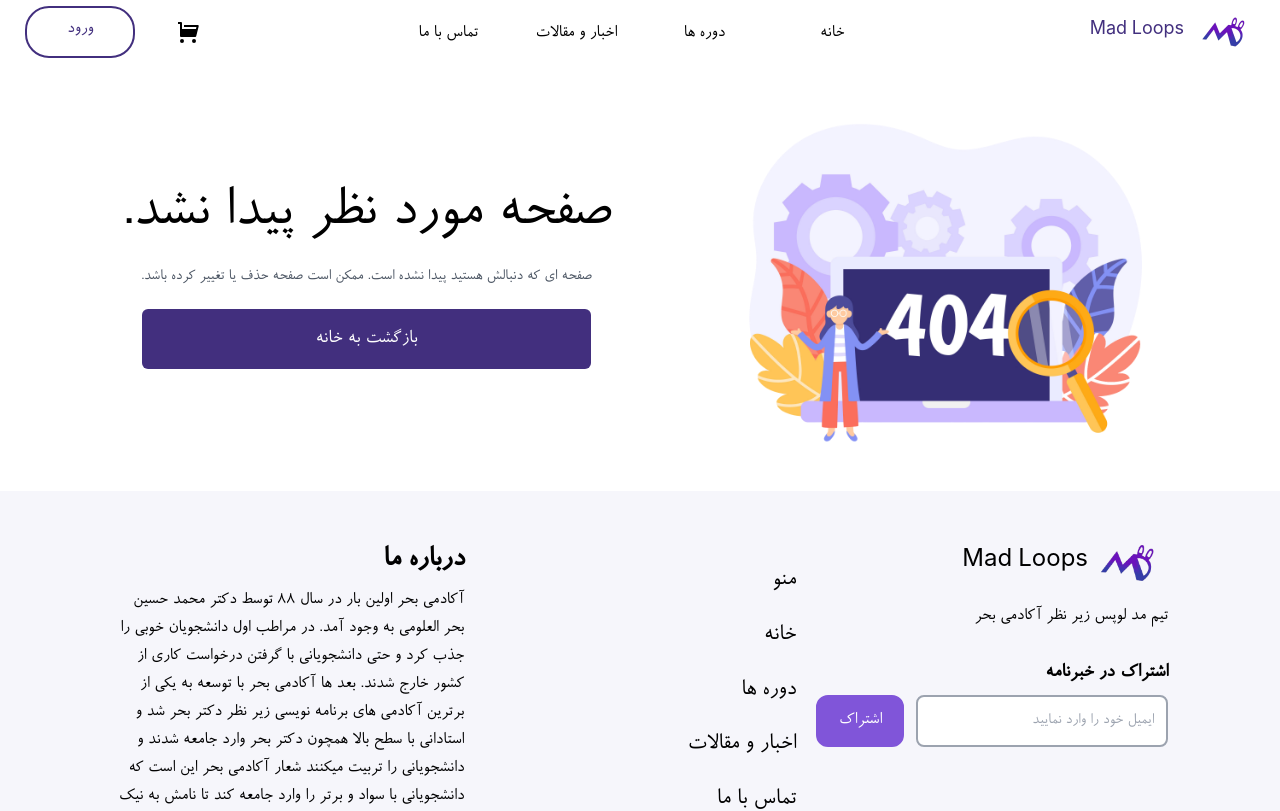
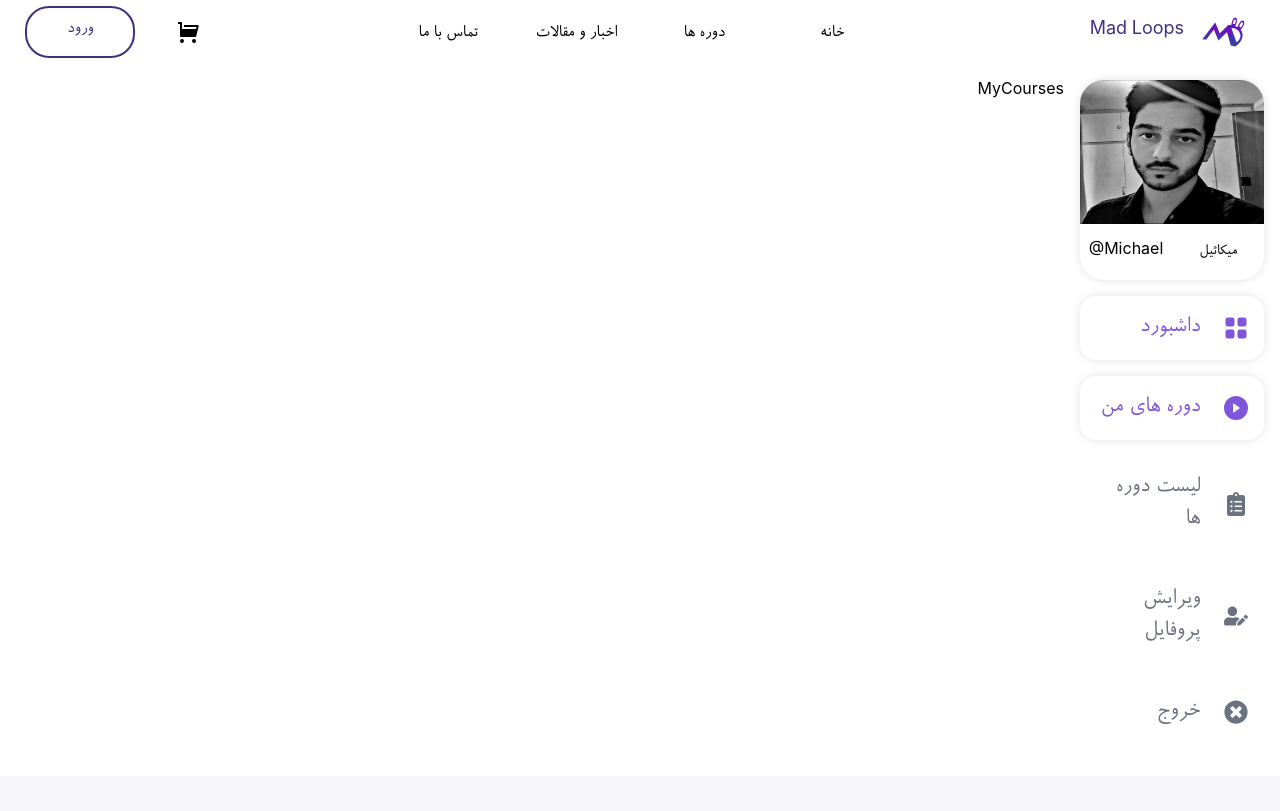
Before and after one commit to msafarianarkuli/madloops, a React (Create React App) app: page /user-panel/myCourses in a window 1280 px wide. Shown: the top 811 px of the page. Built offline with nearby package versions, Linux system fonts and the light colour scheme.

Commit message:
user panel created

```diff
--- a/src/App.js
+++ b/src/App.js
@@ -12,7 +12,11 @@ import NotFoundPage from './Screens/Not-Found/not-found.component';
 import Call from './Components/content/ContactUs/Call';
 import SendMessage from './Components/content/ContactUs/SendMessage';
 import Location from './Components/content/ContactUs/Location';
-
+import UserPanel from './Screens/Panel/UserPanel';
+import Dashboard from './Components/content/Panel/Dashboard';
+import MyCourses from './Components/content/Panel/MyCourses';
+import CoursesList from './Components/content/Panel/CoursesList';
+import EditProfile from './Components/content/Panel/EditProfile';
 const App = () => {
   return (
     <div className="App">
@@ -33,8 +37,14 @@ const App = () => {
           <Route path="login" element={<LoginPage />} />
           <Route path="register" element={<RegisterPage />} />
           <Route path="forget-pass" element={<ForgetPassPage />} />
-          <Route path="user-panel/*" element={<UserDashboard />} />
+
           */}
+          <Route path="user-panel" element={<UserPanel />}>
+            <Route index element={<Dashboard />}></Route>
+            <Route path="myCourses" element={<MyCourses />} />
+            <Route path="courseList" element={<CoursesList />} />
+            <Route path="editProfile" element={<EditProfile />} />
+          </Route>
           <Route path="*" element={<NotFoundPage />} />
         </Route>
       </Routes>
--- /dev/null
+++ b/src/Components/content/Panel/CoursesList.jsx
@@ -0,0 +1,62 @@
+import React from 'react';
+import { FaTrashAlt } from 'react-icons/fa';
+const CoursesList = () => {
+  return (
+    <div className="flex flex-col">
+      <div className="overflow-x-auto sm:-mx-6 lg:-mx-8">
+        <div className="py-2 inline-block min-w-full sm:px-6 lg:px-8">
+          <div className="overflow-hidden">
+            <table className="min-w-full">
+              <thead className="border-b text-xl font-bold">
+                <tr>
+                  <th scope="col" className="text-gray-900 py-4">
+                    تصویر
+                  </th>
+                  <th scope="col" className="text-gray-900 py-4">
+                    نام دوره
+                  </th>
+                  <th scope="col" className="text-gray-900 py-4">
+                    مدرس
+                  </th>
+                  <th scope="col" className="text-gray-900 py-4">
+                    قیمت
+                  </th>
+                  <th scope="col" className="text-gray-900 py-4">
+                    تاریخ آغاز
+                  </th>
+                  <th scope="col" className="text-gray-900 py-4">
+                    حذف
+                  </th>
+                </tr>
+              </thead>
+              <tbody>
+                <tr className="border-b text-lite-purple">
+                  <td className="px-xlpy-4 whitespace-nowrap text-sm font-medium text-center">
+                    <img src="" alt="" />
+                  </td>
+                  <td className="text-xl font-light px-6 py-4 whitespace-nowrap text-center">
+                    ری اکت مقدماتی تا پیشرفته
+                  </td>
+                  <td className="text-xl font-light px-6 py-4 whitespace-nowrap text-center">
+                    بحرالعلوم
+                  </td>
+                  <td className="text-xl font-light px-6 py-4 whitespace-nowrap text-center">
+                    200.000
+                  </td>
+                  <td className="text-xl font-light px-6 py-4 whitespace-nowrap text-center">
+                    1401/05/12
+                  </td>
+                  <td className="text-xl font-light px-6 py-4 whitespace-nowrap">
+                    <FaTrashAlt className="mx-auto" />
+                  </td>
+                </tr>
+              </tbody>
+            </table>
+          </div>
+        </div>
+      </div>
+    </div>
+  );
+};
+
+export default CoursesList;
--- /dev/null
+++ b/src/Components/content/Panel/DashMenuItem.jsx
@@ -0,0 +1,22 @@
+import React from 'react';
+import { NavLink } from 'react-router-dom';
+const DashMenuItem = ({ items }) => {
+  const { icon, title, path } = items;
+  return (
+    <div className="bg-white flex items-center my-4 text-2xl text-gray-500">
+      <NavLink
+        to={path}
+        className={({ isActive }) =>
+          isActive
+            ? 'rounded-2xl p-4 flex items-center w-full custom-shadow text-lite-purple  '
+            : 'rounded-2xl p-4 flex items-center w-full'
+        }
+      >
+        <span>{icon}</span>
+        <span className="mr-6">{title}</span>
+      </NavLink>
+    </div>
+  );
+};
+
+export default DashMenuItem;
--- /dev/null
+++ b/src/Components/content/Panel/Dashboard.jsx
@@ -0,0 +1,7 @@
+import React from 'react';
+
+const Dashboard = () => {
+  return <div>Dashboard</div>;
+};
+
+export default Dashboard;
--- /dev/null
+++ b/src/Components/content/Panel/EditProfile.jsx
@@ -0,0 +1,7 @@
+import React from 'react';
+
+const EditProfile = () => {
+  return <div>EditProfile</div>;
+};
+
+export default EditProfile;
--- /dev/null
+++ b/src/Components/content/Panel/MyCourses.jsx
@@ -0,0 +1,7 @@
+import React from 'react';
+
+const MyCourses = () => {
+  return <div>MyCourses</div>;
+};
+
+export default MyCourses;
--- /dev/null
+++ b/src/Components/content/Panel/Profile.jsx
@@ -0,0 +1,21 @@
+import React from 'react';
+import userImg from '../../../Assets/aghil.jpg';
+const Profile = () => {
+  return (
+    <div className="rounded-3xl bg-white overflow-hidden custom-shadow">
+      <img src={userImg} className="w-full h-36" />
+      <div className="flex">
+        <div className="w-1/2 text-center py-4">
+          <p>میکائیل</p>
+        </div>
+        <div className="w-1/2 text-center py-4">
+          <p>
+            <bdi dir="ltr">@Michael</bdi>
+          </p>
+        </div>
+      </div>
+    </div>
+  );
+};
+
+export default Profile;
--- /dev/null
+++ b/src/Core/services/Fake Service/ContactUsItems.js
@@ -0,0 +1,28 @@
+import { v4 as uuidv4 } from 'uuid';
+import {
+  BsEnvelopeFill,
+  BsTelephoneFill,
+  BsGeoAltFill,
+} from 'react-icons/bs';
+const Data = [
+  {
+    id: uuidv4(),
+    icon: <BsTelephoneFill className="switchItems-icon" />,
+    title: 'تلفن تماس',
+    path: '/contactUs',
+  },
+  {
+    id: uuidv4(),
+    icon: <BsEnvelopeFill className="switchItems-icon" />,
+    title: 'ارسال پیام',
+    path: '/contactUs/message',
+  },
+  {
+    id: uuidv4(),
+    icon: <BsGeoAltFill className="switchItems-icon" />,
+    title: 'مکان پژوهشگاه',
+    path: '/contactUs/location',
+  },
+];
+
+export default Data;
--- /dev/null
+++ b/src/Core/services/Fake Service/DashMenuItems.js
@@ -0,0 +1,41 @@
+import { v4 as uuidv4 } from 'uuid';
+import { BsFillGridFill, BsFillPlayCircleFill } from 'react-icons/bs';
+import {
+  FaClipboardList,
+  FaUserEdit,
+  FaTimesCircle,
+} from 'react-icons/fa';
+const Data = [
+  {
+    id: uuidv4(),
+    icon: <BsFillGridFill />,
+    title: 'داشبورد',
+    path: '',
+  },
+  {
+    id: uuidv4(),
+    icon: <BsFillPlayCircleFill />,
+    title: 'دوره های من',
+    path: 'myCourses',
+  },
+  {
+    id: uuidv4(),
+    icon: <FaClipboardList />,
+    title: 'لیست دوره ها',
+    path: 'courseList',
+  },
+  {
+    id: uuidv4(),
+    icon: <FaUserEdit />,
+    title: 'ویرایش پروفایل',
+    path: 'editProfile',
+  },
+  {
+    id: uuidv4(),
+    icon: <FaTimesCircle />,
+    title: 'خروج',
+    path: 'fff',
+  },
+];
+
+export default Data;
--- a/src/Screens/ContactUs/ContactUs.jsx
+++ b/src/Screens/ContactUs/ContactUs.jsx
@@ -1,48 +1,23 @@
 import React from 'react';
-import {
-  BsEnvelopeFill,
-  BsTelephoneFill,
-  BsGeoAltFill,
-} from 'react-icons/bs';
-import { NavLink, Outlet } from 'react-router-dom';
+import { Outlet } from 'react-router-dom';
 import ContactItem from '../../Components/content/ContactUs/ContactItem';
-
-const ContactItems = [
-  {
-    id: 1,
-    icon: <BsTelephoneFill className="switchItems-icon" />,
-    title: 'تلفن تماس',
-    path: '/contactUs',
-  },
-  {
-    id: 2,
-    icon: <BsEnvelopeFill className="switchItems-icon" />,
-    title: 'ارسال پیام',
-    path: '/contactUs/message',
-  },
-  {
-    id: 3,
-    icon: <BsGeoAltFill className="switchItems-icon" />,
-    title: 'مکان پژوهشگاه',
-    path: '/contactUs/location',
-  },
-];
+import ContactUsItems from '../../Core/services/Fake Service/ContactUsItems';
 
 const ContactUs = () => {
   return (
     <div className="container mx-auto">
       <div className="border-2 border-[#7F56DA] rounded-3xl m-3 sm:m-4 md:m-5 lg:m-8 p-3 lg:p-8">
         <div className="mt-16 mb-10">
-          <h1 className="text-center text-3xl font-black mb-6">
+          <h1 className="text-center text-3xl font-black mb-6 text-deep-purple">
             در تماس باشید!
           </h1>
-          <p className="text-center text-gray-500 text-lg">
+          <p className="text-center text-deep-purple text-lg">
             از طریق موارد زیر می توانید با ما در تماس باشید و اطلاع
             رسانی کنید.
           </p>
         </div>
         <div className="grid grid-cols-3 gap-2 sm:gap-4 lg:gap-8">
-          {ContactItems.map((item) => (
+          {ContactUsItems.map((item) => (
             <ContactItem
               key={item.id}
               icon={item.icon}
--- /dev/null
+++ b/src/Screens/Panel/UserPanel.jsx
@@ -0,0 +1,24 @@
+import React from 'react';
+import { Outlet } from 'react-router-dom';
+import DashMenuItem from '../../Components/content/Panel/DashMenuItem';
+import DashMenuData from '../../Core/services/Fake Service/DashMenuItems';
+import Profile from '../../Components/content/Panel/Profile';
+const UserPanel = () => {
+  return (
+    <div className="container mx-auto">
+      <div className="grid grid-cols-6 gap-4 py-4">
+        <div className="col-span-1 pr-4">
+          <Profile />
+          {DashMenuData.map((menu) => (
+            <DashMenuItem key={menu.id} items={menu} />
+          ))}
+        </div>
+        <div className="col-span-5">
+          <Outlet />
+        </div>
+      </div>
+    </div>
+  );
+};
+
+export default UserPanel;
```
